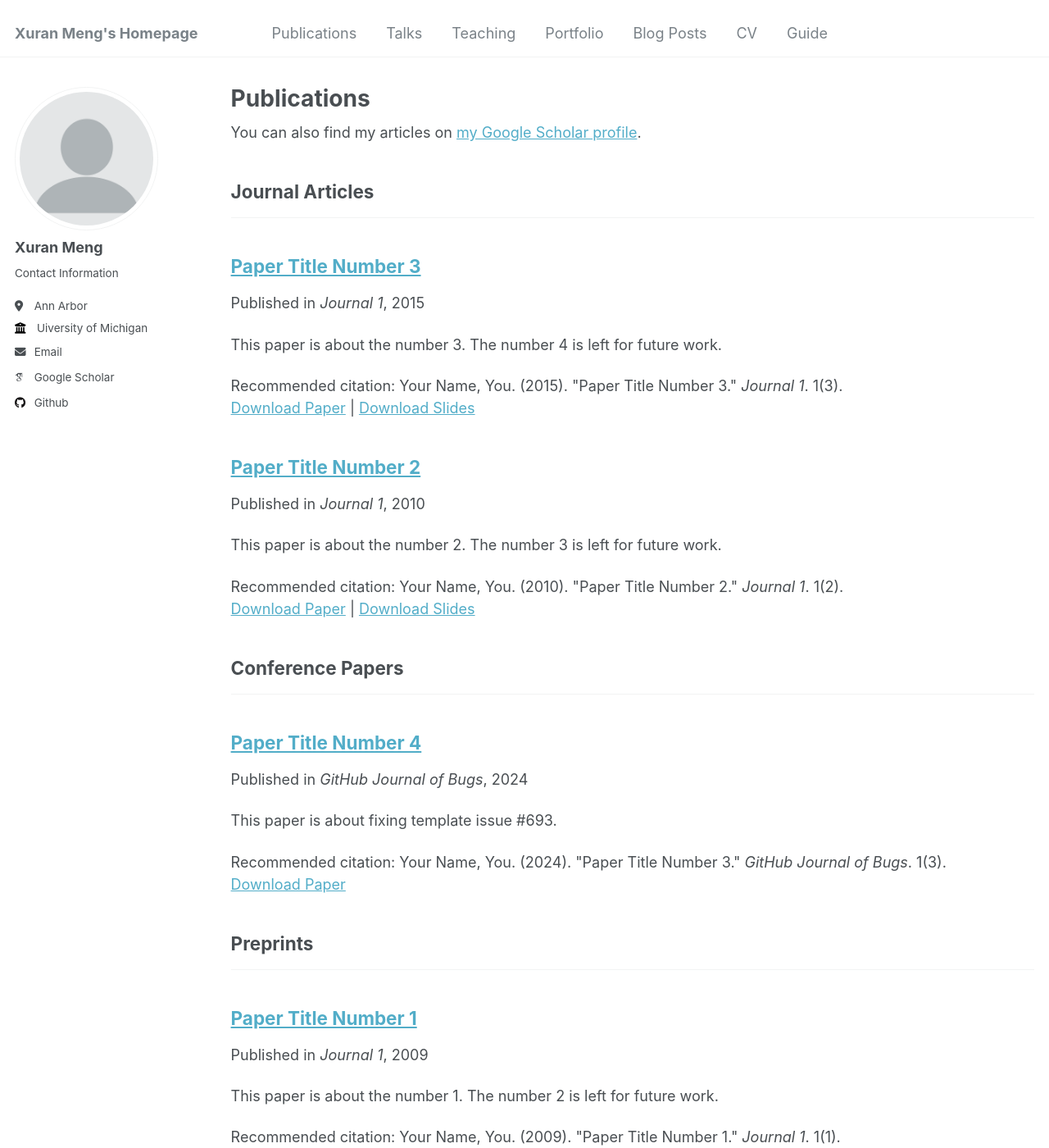
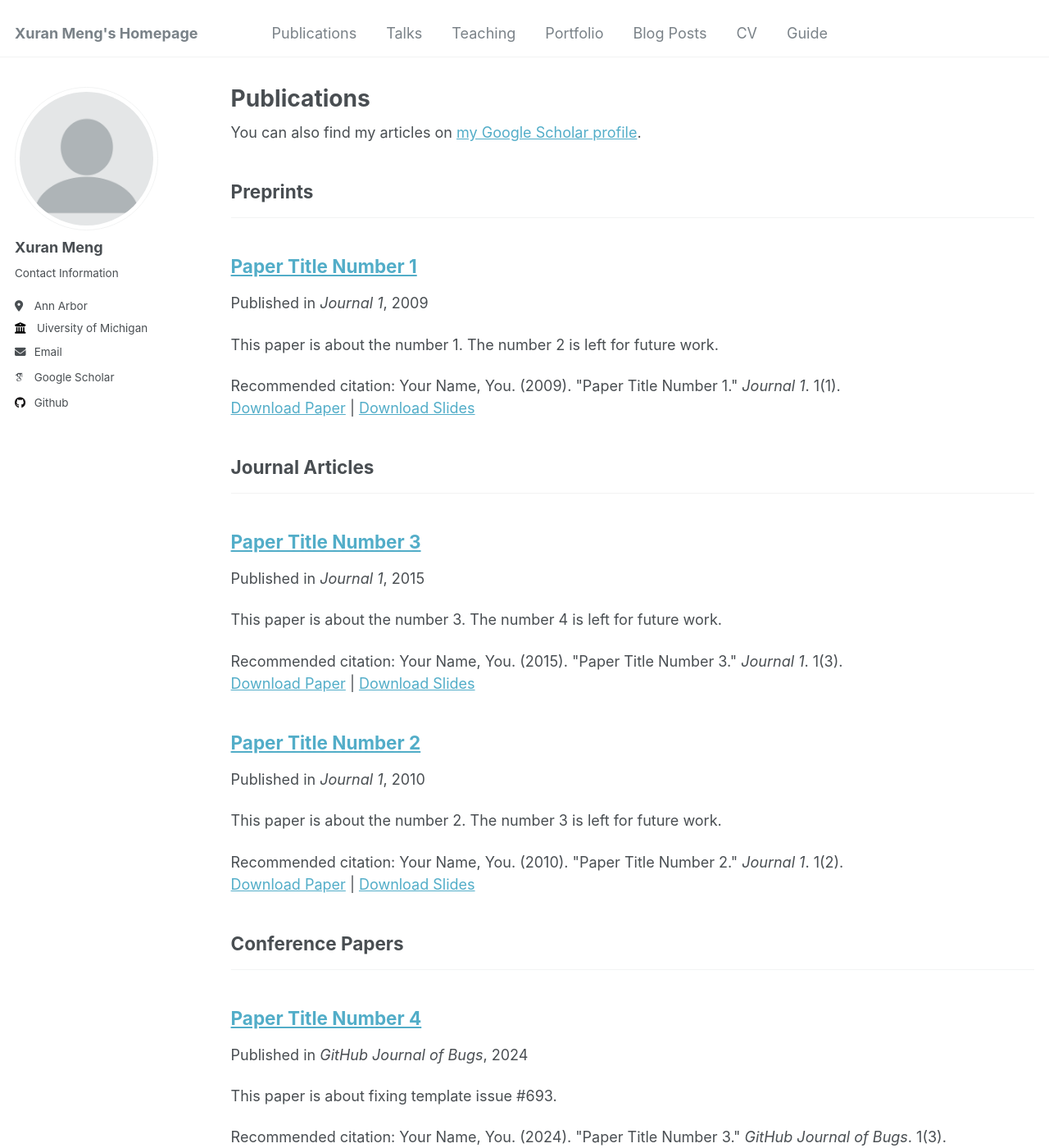
Before and after one commit to XuranMeng/XuranMeng.github.io, a Jekyll site: the page built from _pages/publications.html, in a window 1280 px wide and 1400 px high. Shown: the whole window at 82% size. Built offline with Jekyll 4.4.1, drawn with Linux system fonts in a browser that asks for light colours; some web fonts are replaced; part of the change alters nothing that is shown; some of the changed text lies outside the part shown.

```diff
--- a/_config.yml
+++ b/_config.yml
@@ -77,12 +77,13 @@ author:
 publication_category:
   # books:
     # title: 'Books'
+  preprints:
+    title: 'Preprints'
   manuscripts:
     title: 'Journal Articles'
   conferences:
     title: 'Conference Papers'
-  preprints:
-    title: 'Preprints'
+
 
 # Site Settings
 teaser                   :  # filename of teaser fallback teaser image placed in /images/, .e.g. "500x300.png"
```
